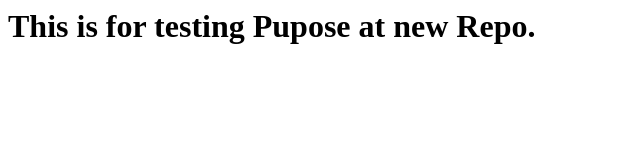
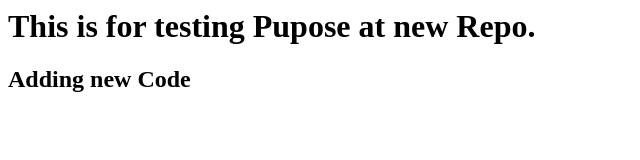
Before and after one commit to PreetMaru/AnotherforTesting, a plain HTML site: page index.html in a window 1280 px wide. Shown: the whole page, without its empty margins (0-640 px from the left). Drawn offline with Linux system fonts and the light colour scheme.

Commit message:
Adding files to new sub-branch

```diff
--- a/index.html
+++ b/index.html
@@ -1 +1,2 @@
 <h1>This is for testing Pupose at new Repo.</h1>
+<h2>Adding new Code</h2>
```
Also changed, not shown: 1 other file.
